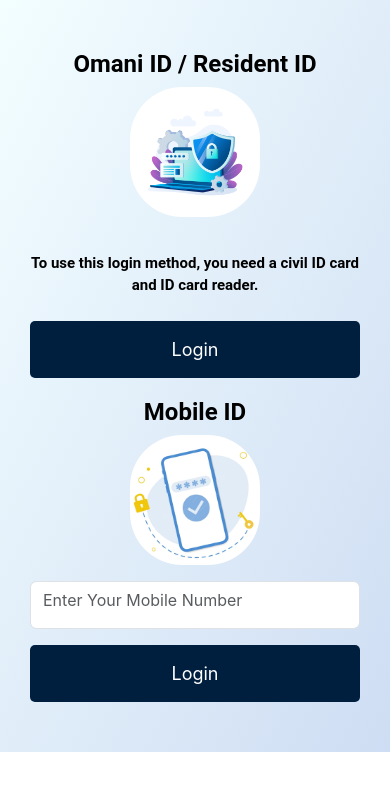
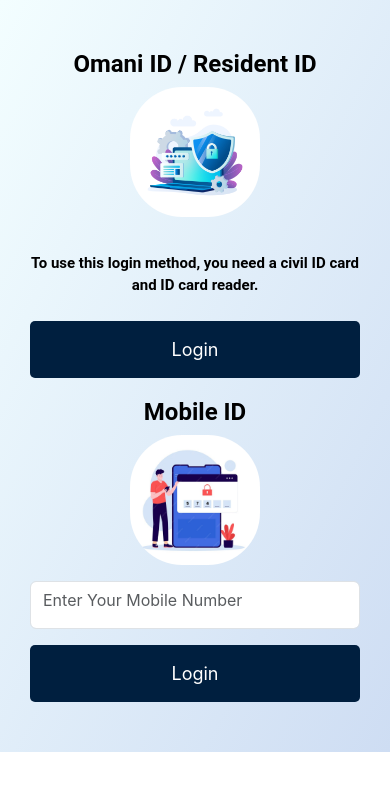
Before and after one commit to shaiksuhail01/chBuildingInfo, a React (Create React App) app: page / in a window 390 px wide. Shown: the top 790 px of the page. Built offline with nearby package versions, Linux system fonts and the light colour scheme.

Commit message:
updated mobile image

```diff
--- a/src/components/LoginForm/index.js
+++ b/src/components/LoginForm/index.js
@@ -34,7 +34,7 @@ const LoginForm = () => {
 
       <div className='loginContainer'>
         <h1 className='headingOne'>Mobile ID</h1>
-        <img src="/images/mobile pass.avif" alt="loginImage" className='imageLogin' />
+        <img src="/images/mobile.jpg" alt="loginImage" className='imageLogin' />
         <div className='mobileContainer'>
 
           <input
```
